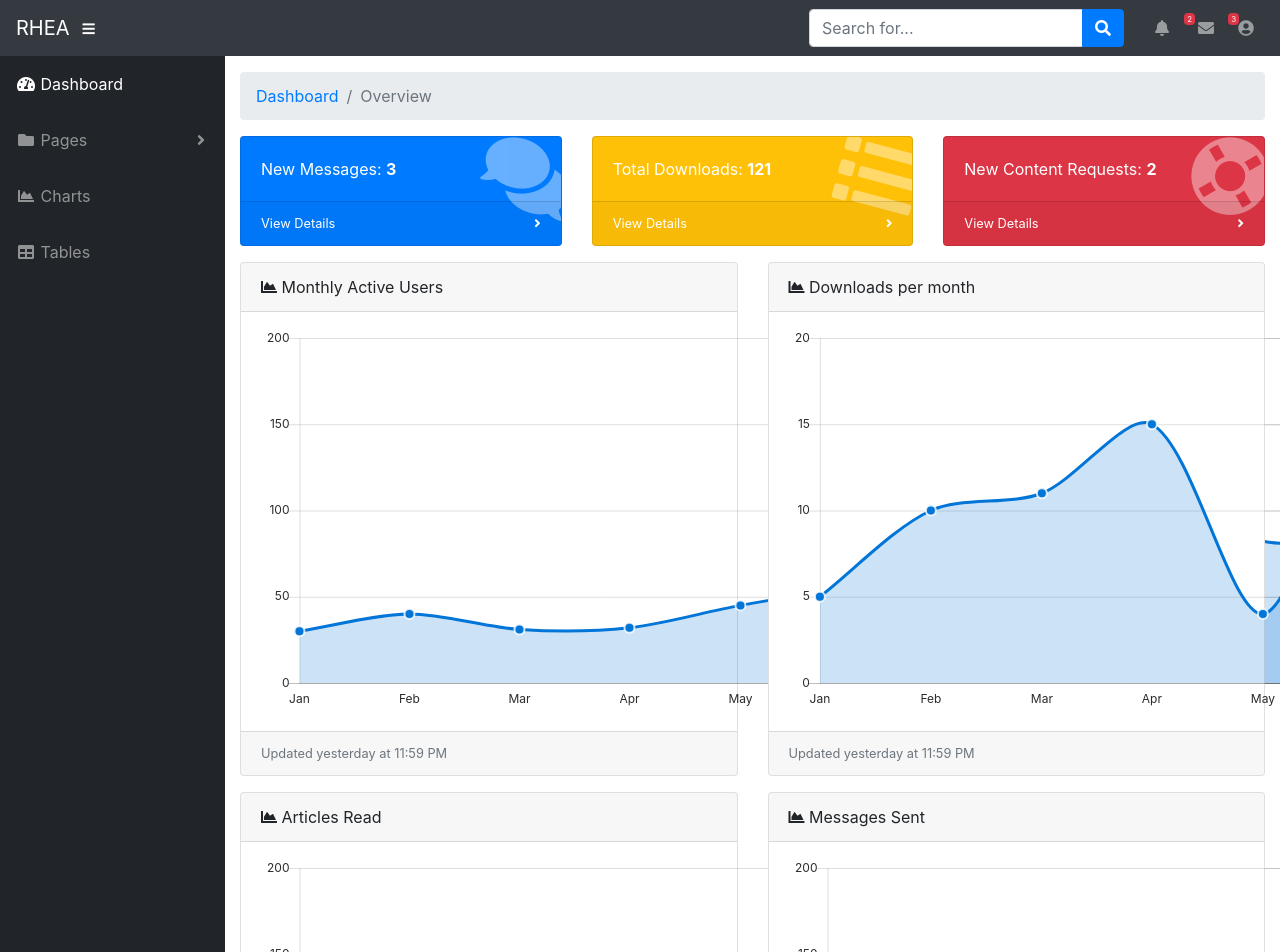
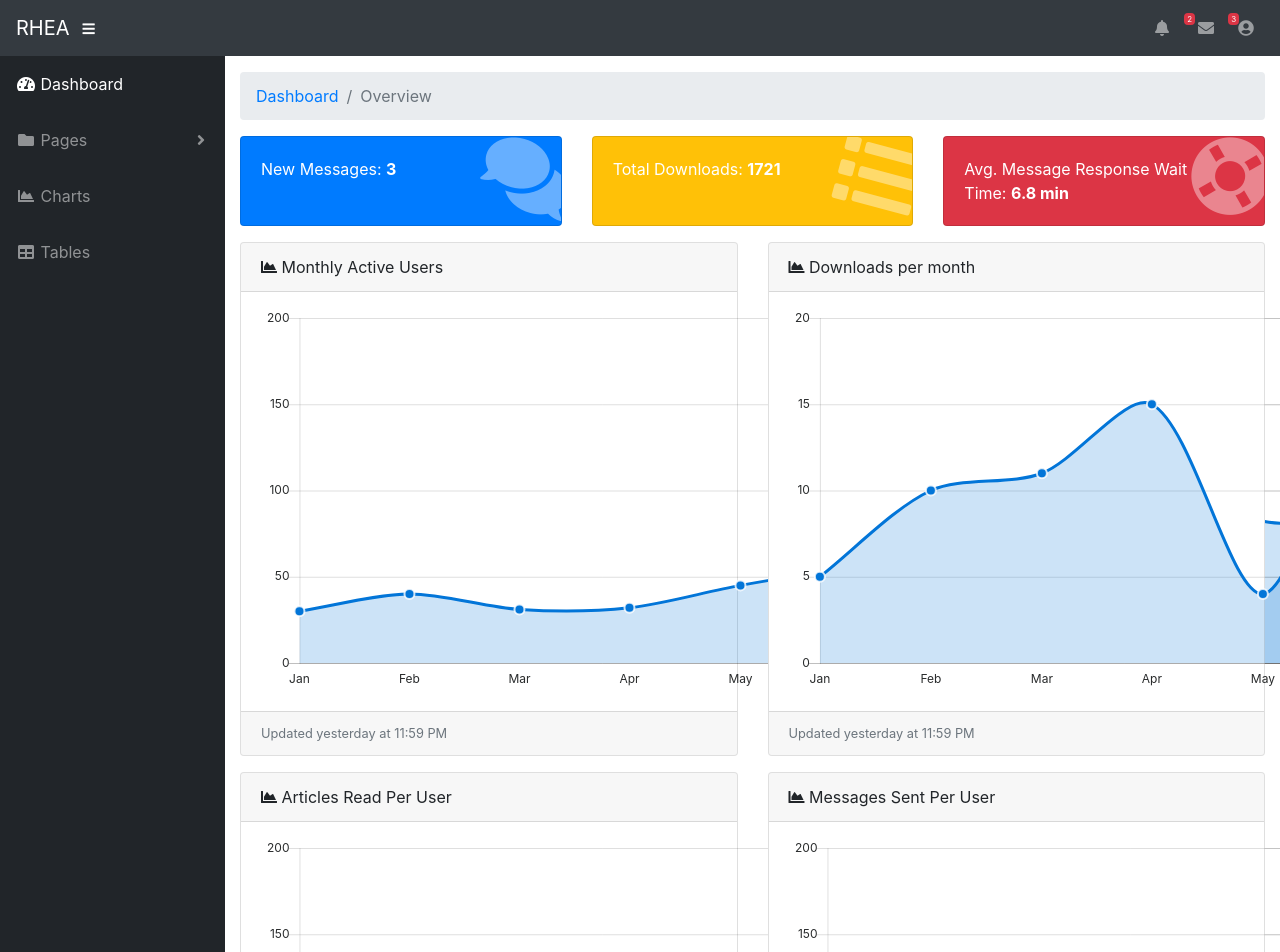
Before and after one commit to jakeBass/RHEA, a website with bundled scripts: page index.html in a window 1280 px wide. Shown: the top 952 px of the page. Built offline with nearby package versions, Linux system fonts and the light colour scheme.

Commit message:
Remove extra bits from dashboard page. Change some titles/numbers in graphs to make more sense.

```diff
--- a/index.html
+++ b/index.html
@@ -38,10 +38,11 @@
       <!-- Navbar Search -->
       <form class="d-none d-md-inline-block form-inline ml-auto mr-0 mr-md-3 my-2 my-md-0">
         <div class="input-group">
-          <input type="text" class="form-control" placeholder="Search for..." aria-label="Search" aria-describedby="basic-addon2">
+        <!-- Hide search bar -->
+          <!-- <input type="text" class="form-control" placeholder="Search for..." aria-label="Search" aria-describedby="basic-addon2"> -->
           <div class="input-group-append">
-            <button class="btn btn-primary" type="button">
-              <i class="fas fa-search"></i>
+            <!-- <button class="btn btn-primary" type="button"> -->
+              <!-- <i class="fas fa-search"></i> -->
             </button>
           </div>
         </div>
@@ -149,12 +150,13 @@
                   </div>
                   <div class="mr-5">New Messages: <b>3</b></div>
                 </div>
-                <a class="card-footer text-white clearfix small z-1" href="#">
+                <!-- hide "Details" footer bar -->
+<!--                 <a class="card-footer text-white clearfix small z-1" href="#">
                   <span class="float-left">View Details</span>
                   <span class="float-right">
                     <i class="fas fa-angle-right"></i>
                   </span>
-                </a>
+                </a> -->
               </div>
             </div>
             <div class="col-xl-4 col-sm-6 mb-3">
@@ -163,14 +165,15 @@
                   <div class="card-body-icon">
                     <i class="fas fa-fw fa-list"></i>
                   </div>
-                  <div class="mr-5">Total Downloads: <b>121</b></div>
+                  <div class="mr-5">Total Downloads: <b>1721</b></div>
                 </div>
-                <a class="card-footer text-white clearfix small z-1" href="#">
+                            <!-- hide "Details" footer bar -->
+            <!--     <a class="card-footer text-white clearfix small z-1" href="#">
                   <span class="float-left">View Details</span>
                   <span class="float-right">
                     <i class="fas fa-angle-right"></i>
                   </span>
-                </a>
+                </a> -->
               </div>
             </div>
             <!-- <div class="col-xl-3 col-sm-6 mb-3">
@@ -195,14 +198,15 @@
                   <div class="card-body-icon">
                     <i class="fas fa-fw fa-life-ring"></i>
                   </div>
-                  <div class="mr-5">New Content Requests: <b>2</b></div>
+                  <div class="mr-5">Avg. Message Response Wait Time: <b>6.8 min</b></div>
                 </div>
-                <a class="card-footer text-white clearfix small z-1" href="#">
+                        <!-- hide "Details" footer bar -->
+        <!--         <a class="card-footer text-white clearfix small z-1" href="#">
                   <span class="float-left">View Details</span>
                   <span class="float-right">
                     <i class="fas fa-angle-right"></i>
                   </span>
-                </a>
+                </a> -->
               </div>
             </div>
           </div>
@@ -239,7 +243,7 @@
               <div class="card">
                 <div class="card-header">
                   <i class="fas fa-chart-area"></i>
-                  Articles Read</div>
+                  Articles Read Per User</div>
                 <div class="card-body">
                   <canvas id="myAreaChart3" width="100%" height="30"></canvas>
                 </div>
@@ -251,7 +255,7 @@
               <div class="card">
                 <div class="card-header">
                   <i class="fas fa-chart-area"></i>
-                  Messages Sent</div>
+                  Messages Sent Per User</div>
                 <div class="card-body">
                   <canvas id="myAreaChart4" width="100%" height="30"></canvas>
                 </div>
@@ -261,7 +265,7 @@
           </div>
 
           <!-- DataTables Example -->
-          <div class="card mb-3">
+          <!-- <div class="card mb-3">
             <div class="card-header">
               <i class="fas fa-table"></i>
               Messages Content</div>
@@ -752,7 +756,7 @@
             <div class="card-footer small text-muted">Updated yesterday at 11:59 PM</div>
           </div>
 
-        </div>
+        </div> -->
         <!-- /.container-fluid -->
 
         <!-- Sticky Footer -->
--- a/js/demo/chart-area-demo.js
+++ b/js/demo/chart-area-demo.js
@@ -110,7 +110,7 @@ var myLineChart3 = new Chart(ctx3, {
   data: {
     labels: ["Jan", "Feb", "Mar", "Apr", "May", "Jun", "Jul", "Aug", "Sep", "Oct", "Nov", "Dev"],
     datasets: [{
-      label: "Articles Read",
+      label: "Articles Read Per User",
       lineTension: 0.3,
       backgroundColor: "rgba(2,117,216,0.2)",
       borderColor: "rgba(2,117,216,1)",
@@ -121,7 +121,7 @@ var myLineChart3 = new Chart(ctx3, {
       pointHoverBackgroundColor: "rgba(2,117,216,1)",
       pointHitRadius: 50,
       pointBorderWidth: 2,
-      data: [101, 92, 83, 75, 75, 85, 92, 98, 104, 80, 99, 100],
+      data: [101, 92, 83, 75, 75, 85, 92, 98, 104, 80, 99, 100,],
     }],
   },
   options: {
```
